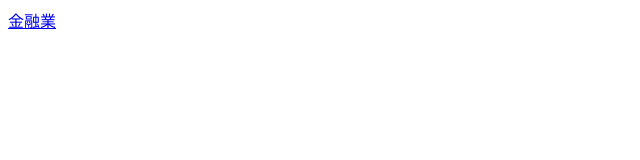
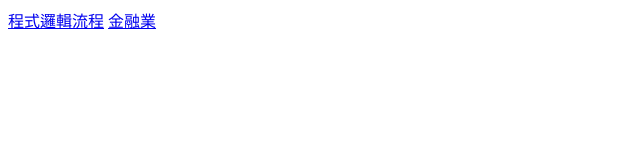
Before and after one commit to nancychao/ntuFinance, a plain HTML site: page index.html in a window 1280 px wide. Shown: the whole page, without its empty margins (0-640 px from the left). Drawn offline with Linux system fonts and the light colour scheme.

Commit message:
Add files via upload

```diff
--- a/index.html
+++ b/index.html
@@ -2,7 +2,7 @@
 <head></head>
 <body>
 
-
+<a href="程式邏輯流程.svg">程式邏輯流程</a>
 <a href="Finance_Field_Plot.html">金融業</a>
 
 </body>
```
